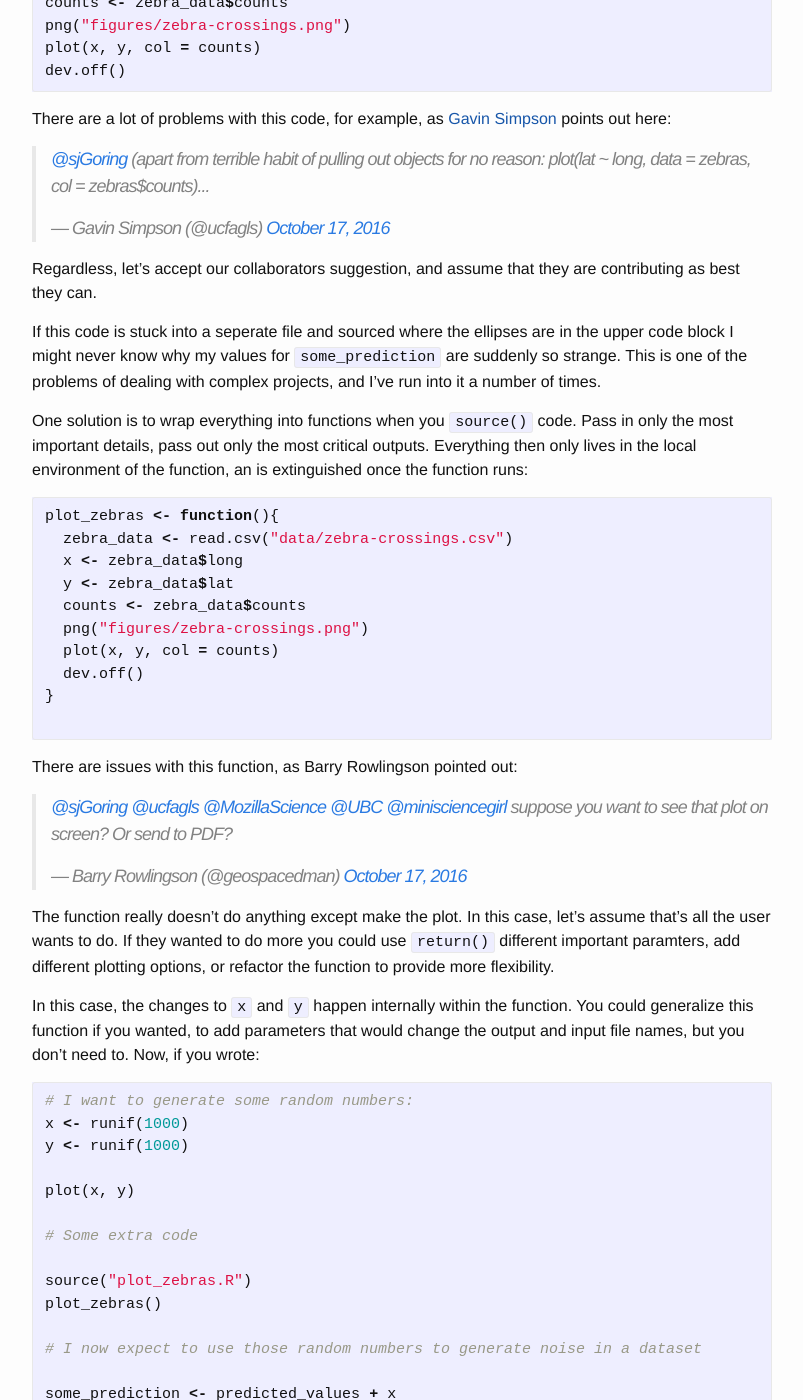
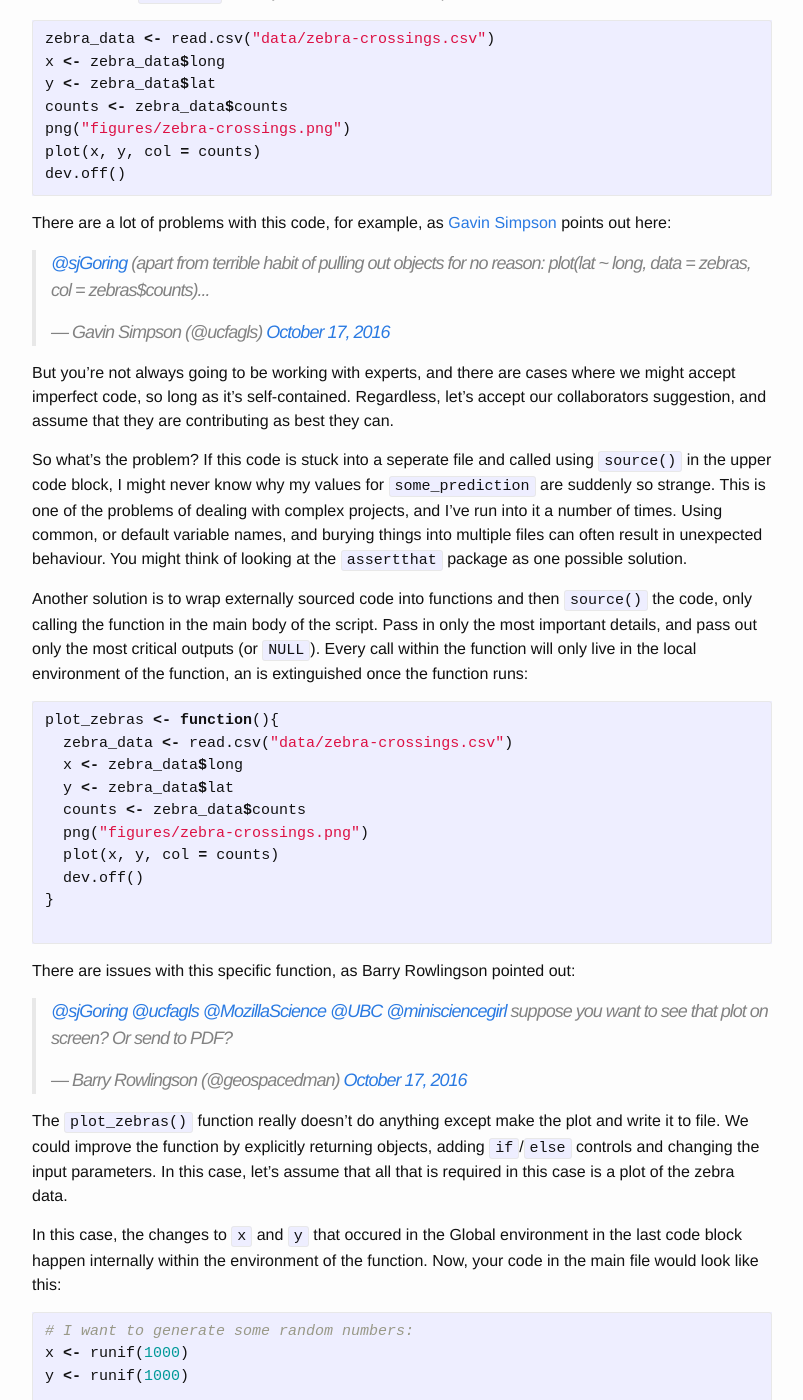
Before and after one commit to SimonGoring/simongoring.github.io, a Jekyll site: the page built from _resources/R_style.md, in a window 1280 px wide and 1400 px high, scrolled down 1944 px. Shown: the whole window, without its empty margins (238-1041 px from the left). Built offline with Jekyll 4.4.1, drawn with Linux system fonts in a browser that asks for light colours; comment, search, counter and statistics services are not loaded; some of the changed text lies outside the part shown.

Commit message:
Fisishing off my markdown documents in Resources.  Still need a better way of organizing them.

````diff
--- a/_resources/R_style.md
+++ b/_resources/R_style.md
@@ -43,7 +44,7 @@ The advantage here is in simplicity.  If you were running each of those files in
 R < main-R-file.R
 ```
 
-Now R will run each of those `source()` calls, and you'll have fewer files in each directory.  There are other solutions, using RMarkdown
+Now R will run each of those `source()` calls, and you'll have fewer files in each directory.  There are other solutions, using `RMarkdown`, or `make` files.  I use RMarkdown extensively, because I like adding text here and there, and I think you can do some cool stuff with RMarkdown, but [Gavin Simpson](http://www.uregina.ca/science/biology/people/faculty-research/simpson-gavin/index.html) got me interested in looking at `make` files a little further and I found this [interesting `make` tutorial](http://kbroman.org/minimal_make/) by [Karl Broman](http://kbroman.org/), and a useful page called ["Why Use Make"](https://bost.ocks.org/mike/make/) that explains why you should use `make` files.
 
 # Object Names
 
@@ -66,7 +67,7 @@ some_prediction <- predicted_values + x
 
 ```
 
-But then a colleague adds a chunk of code to plot some spatial data:
+But then a colleague adds a chunk of code to plot some spatial data in a new file called `plot_zebra.R` and sticks in a `source()` call in your code where the ellipsis were:
 
 ```R
 zebra_data <- read.csv("data/zebra-crossings.csv")
@@ -78,16 +79,16 @@ plot(x, y, col = counts)
 dev.off()
 ```
 
-There are a lot of problems with this code, for example, as [Gavin Simpson]() points out here:
+There are a lot of problems with this code, for example, as [Gavin Simpson](http://www.uregina.ca/science/biology/people/faculty-research/simpson-gavin/index.html) points out here:
 
-<blockquote class="twitter-tweet" data-lang="en"><p lang="en" dir="ltr"><a href="https://twitter.com/sjGoring">@sjGoring</a> (apart from terrible habit of pulling out objects for no reason: plot(lat ~ long, data = zebras, col = zebras$counts)...</p>&mdash; Gavin Simpson (@ucfagls) <a href="https://twitter.com/ucfagls/status/788114990045630464">October 17, 2016</a></blockquote>
+<blockquote class="twitter-tweet" data-conversation="none" data-lang="en"><p lang="en" dir="ltr"><a href="https://twitter.com/sjGoring">@sjGoring</a> (apart from terrible habit of pulling out objects for no reason: plot(lat ~ long, data = zebras, col = zebras$counts)...</p>&mdash; Gavin Simpson (@ucfagls) <a href="https://twitter.com/ucfagls/status/788114990045630464">October 17, 2016</a></blockquote>
 <script async src="//platform.twitter.com/widgets.js" charset="utf-8"></script>
 
-Regardless, let's accept our collaborators suggestion, and assume that they are contributing as best they can.
+But you're not always going to be working with experts, and there are cases where we might accept imperfect code, so long as it's self-contained.  Regardless, let's accept our collaborators suggestion, and assume that they are contributing as best they can.
 
-If this code is stuck into a seperate file and sourced where the ellipses are in the upper code block I might never know why my values for `some_prediction` are suddenly so strange.  This is one of the problems of dealing with complex projects, and I've run into it a number of times.
+So what's the problem?  If this code is stuck into a seperate file and called using `source()` in the upper code block, I might never know why my values for `some_prediction` are suddenly so strange.  This is one of the problems of dealing with complex projects, and I've run into it a number of times.  Using common, or default variable names, and burying things into multiple files can often result in unexpected behaviour.  You might think of looking at the `assertthat` package as one possible solution.
 
-One solution is to wrap everything into functions when you `source()` code.  Pass in only the most important details, pass out only the most critical outputs.  Everything then only lives in the local environment of the function, an is extinguished once the function runs:
+Another solution is to wrap externally sourced code into functions and then `source()` the code, only calling the function in the main body of the script.  Pass in only the most important details, and pass out only the most critical outputs (or `NULL`).  Every call within the function will only live in the local environment of the function, an is extinguished once the function runs:
 
 ```R
 plot_zebras <- function(){
@@ -102,14 +103,14 @@ plot_zebras <- function(){
 
 ```
 
-There are issues with this function, as Barry Rowlingson  pointed out:
+There are issues with this specific function, as Barry Rowlingson  pointed out:
 
 <blockquote class="twitter-tweet" data-conversation="none" data-lang="en"><p lang="en" dir="ltr"><a href="https://twitter.com/sjGoring">@sjGoring</a> <a href="https://twitter.com/ucfagls">@ucfagls</a> <a href="https://twitter.com/MozillaScience">@MozillaScience</a> <a href="https://twitter.com/UBC">@UBC</a> <a href="https://twitter.com/minisciencegirl">@minisciencegirl</a> suppose you want to see that plot on screen? Or send to PDF?</p>&mdash; Barry Rowlingson (@geospacedman) <a href="https://twitter.com/geospacedman/status/788115266127458308">October 17, 2016</a></blockquote>
 <script async src="//platform.twitter.com/widgets.js" charset="utf-8"></script>
 
-The function really doesn't do anything except make the plot.  In this case, let's assume that's all the user wants to do.  If they wanted to do more you could use `return()` different important paramters, add different plotting options, or refactor the function to provide more flexibility.
+The `plot_zebras()` function really doesn't do anything except make the plot and write it to file.  We could improve the function by explicitly returning objects, adding `if`/`else` controls and changing the input parameters.  In this case, let's assume that all that is required in this case is a plot of the zebra data.
 
-In this case, the changes to `x` and `y` happen internally within the function.  You could generalize this function if you wanted, to add parameters that would change the output and input file names, but you don't need to.  Now, if you wrote:
+In this case, the changes to `x` and `y` that occured in the Global environment in the last code block happen internally within the environment of the function.  Now, your code in the main file would look like this:
 
 ```R
 # I want to generate some random numbers:
@@ -128,7 +129,9 @@ plot_zebras()
 some_prediction <- predicted_values + x
 
 ```
-you could expect that you code would run the way you expect, without unexpected changes to `x` and `y`.  I might still question your insistence on using these variables this way, but at least you're not having unexpected behaviour.
+Your code would run the way you expect, without unexpected changes to `x` and `y`.  I might still question your insistence on using these variables this way, but at least you're not having unexpected behaviour.
+
+In our meeting gvdr pointed out that it really is simple to change the variable names to something like `zebra_x` and `zebra_y`, or something.  This is true, and we could also easily change indices in `for` loops to `taxon_loop_index` or something.  In many cases this may reduce confusion.  I feel like changing from the very standard convention of using `i`, `j`, and `k` in loops is potentially problematic, and `x` has value as a generic input parameter for functions.  So, this is probably more a judgement call than anything.
 
 # Styling Code
 
@@ -141,11 +144,42 @@ I really like `lintr`.  It automatically integrates into your RStudio edit panel
 	<figcaption>A sample of some poorly formatted R code in RStudio with <i>lintr</i> icons in the sidebar.</figcaption>
 </figure>
 
-There are other code profiling tools you could use, but I think that's a deeper discussion, best suited for somewhere else.
+There are other code profiling tools you could use, like [`codetools`](https://cran.r-project.org/web/packages/codetools/index.html), but I think that's a discussion, best suited for somewhere else.
 
 # Comments
 
-Comments are good, comments are important, but too many comments are too much.  It's important to remember that good code should be self descriptive.  This involves careful naming of files, functions and variables.  For example, if we re-wrote our zebra code-block, we might require lots of comments to have it make sense to the next person who reads it:
+Comments are good, comments are important, but too many comments are too much. That said, as with other elements of style, it all depends on your audience.  If you are providing code to someone just starting out in R, then you may want to code extensively.  This is an example of some code I sent to someone new to R looking to download all pollen data from Neotoma (we were getting a strange bug that seemed to have to do with an internet connection causing some of the downloads to fail, hence the use of `try`):
+
+```R
+library(neotoma)
+
+# Find all the pollen datasets in the world:
+pollen_ds <- get_dataset(datasettype = "pollen")
+
+# Now download them all. This will take forever.
+pollen_dl <- get_download(pollen_ds)
+
+# This compiles each record separately, if there's an error the `try` function will catch it.
+compiled_dl <- lapply(pollen_dl, function(x)try(compile_download(x)))
+
+# This gives you a vector of whether or not the results failed, so you can go back & check them, or send me the list :)
+# everything should be a data.frame except the failures, which should be a "try-error"
+which_failed <- sapply(compiled_dl, function(x)class(x)[1])
+
+# This then removes any failures from the long list of data.frames:
+for (i in length(compiled_dl):1) { if (which_failed[[i]] == 'try-error') compiled_dl[[i]] <- NULL }
+
+# This needs the R package dplyr,
+big_matrix <- dplyr::bind_rows(compiled_dl)
+
+# And voila!
+write.csv(big_matrix, "all_pollen_output.csv")
+
+```
+
+Lots of comments.  But we were doing something unusual, they didn't have much experience with either the [`neotoma` R package](https://cran.r-project.org/web/packages/neotoma/index.html) or R itself, and I was hoping to provide some extra context.
+
+When you start working on large projects this kind of intensive commenting becomes unwieldy though.  It's important to remember that good code should be self descriptive.  Descriptive code involves careful naming of files, functions and variables and good flow control.  For example, if we revisit our zebra code-block from above:
 
 ```R
 z_dat <- read.csv("data/z-cross.csv")
@@ -157,7 +191,7 @@ plot(acrs, updwn, col = cnts)
 dev.off()
 ```
 
-I mean, I guess I see what you're doing, but it could get very complicated.  Especially if all your code looks like this!
+We might require lots of comments to have it make sense to the next person who reads it. I mean, I guess I see what you're doing, but it could get very complicated.  Especially if all your project code looks like this!
 
 So we could add comments:
 
@@ -178,10 +212,63 @@ plot(acrs, updwn, col = cnts)
 dev.off()
 ```
 
-Which is fine, but if we just had it the way it was (in the function), the meaning and utility would be clear.  This is also where I depart a bit from Hadley.  I don't like the recommendation of using:
+Which is better, but if we just had the function as it was, the meaning and utility would be clear:
 
 ```R
-# -----------------------------------------------
+
+plot_zebras <- function(){
+  zebra_data <- read.csv("data/zebra-crossings.csv")
+  x <- zebra_data$long
+  y <- zebra_data$lat
+  counts <- zebra_data$counts
+  png("figures/zebra-crossings.png")
+  plot(x, y, col = counts)
+  dev.off()
+}
+
 ```
 
-code blocks.  I think it makes code look a bit ugly.  I'd rather see those sections be blocked into unique files to make navigation easier.
+The function name tells you the intent.  The variable names are clear and the functions are straightforward.
+
+In looking at the comments section I again depart a bit from Hadley.  I don't like the recommendation of using long "spacing" comment lines.  I used to use them a lot, preferring long lines of `######` octothorpes to break up my code:
+
+```R
+some <- code + other_code
+
+# Plotting -----------------------------------------------
+
+code_needed(to_plot,
+			... )
+and_some <- stuff(to(make(the)), plots)
+
+plot(all_the, code, to_plot, goes, here)
+
+# More Analysis ------------------------------------------
+
+some <- more_code
+and <- some_functions()
+...
+
+```
+
+I actually think it makes code look a bit ugly.  I'd rather see those sections be blocked into unique files to make navigation easier.  So the code might look like this:
+
+```R
+some <- code + other_code
+
+source("plot_code.R")
+plot_code()
+
+some <- more_code
+and <- some_functions()
+...
+
+```
+
+That's entirely personal though.  In general my code is embedded within RMarkdown files, so many of these chunks of code are broken out using text blocks anyway, and there, my priority is often making the code chunks as short as possible, to maintain the flow of writing.  This is another reason for my heavy dependence on `source()` calls.
+
+# Conclusion
+
+The last point is that, as with all style, much about style in your R code is personal.  There are certainly broad lessons that will help you improve your practice, but you need to find what works best for you.
+
+One reason to adopt broader standards is that it makes collaboration much easier, especially as you progress in your coding activities.  It is hard working on a project where there is no agreed upon style, and where each person spends as much time revising the other's code as they do adding new code.  If you're finding that you have a hard time reading your own code, then maybe you need to take a step back and look at your coding style.  Are there things you could be doing to improve?  If you're anything like me, then yes, there always is.
````
Also changed, not shown: other parts of _resources/R_style.md (+1 -0 lines), _resources/neotoma_lab_meeting.md (+1 -0 lines), resources.md (+2 -2 lines).
